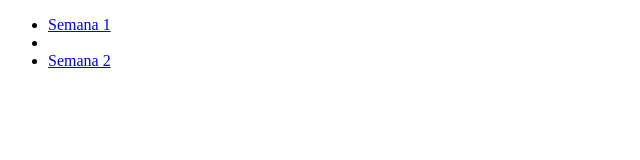
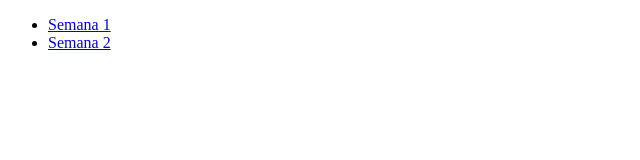
Before and after one commit to Areghor/Lab-Eng-III, a plain HTML site: page index.html in a window 1280 px wide. Shown: the whole page, without its empty margins (0-640 px from the left). Drawn offline with Linux system fonts and the light colour scheme.

Commit message:
Update index.html

```diff
--- a/index.html
+++ b/index.html
@@ -8,7 +8,7 @@
 <body>
     <nav>
         <ul>
-            <li><a href='semana1.html'>Semana 1</a><li>
+            <li><a href='semana1.html'>Semana 1</a></li>
             <li><a href='semana2.html'>Semana 2</a></li>
         </ul>
     </nav>
```
